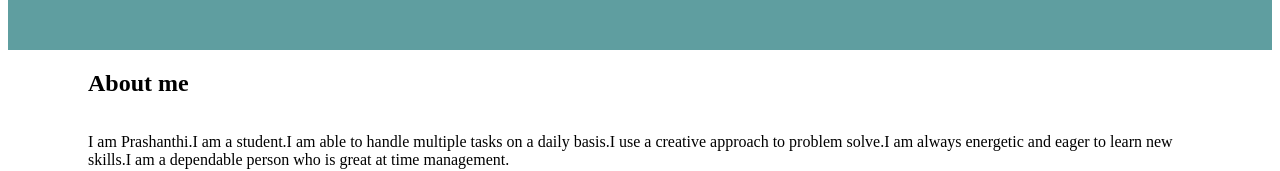
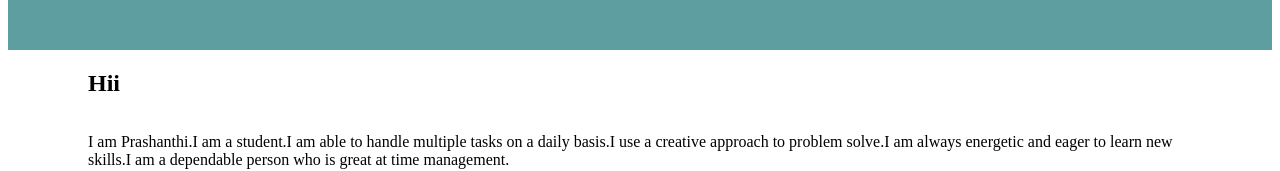
Before and after one commit to Prashanthi246/Portfolio, a plain HTML site: page index.html in a window 1280 px wide. Shown: the part 758-929 px from the top of the page. Drawn offline with nearby package versions, Linux system fonts and the light colour scheme.

Commit message:
Update index.html

```diff
--- a/index.html
+++ b/index.html
@@ -37,7 +37,7 @@
 
         <section class="about" id="about">
             <div class="max-width">
-                <h2 class="title">About me</h2>
+                <h2 class="title">Hii</h2>
                 <div class="about-content">
                    <p>I am Prashanthi.I am a student.I am able to handle multiple tasks on a daily basis.I use a creative approach to problem solve.I am always energetic and eager to learn new skills.I am a dependable person who is great at time management.</p>
                 </div>
```
